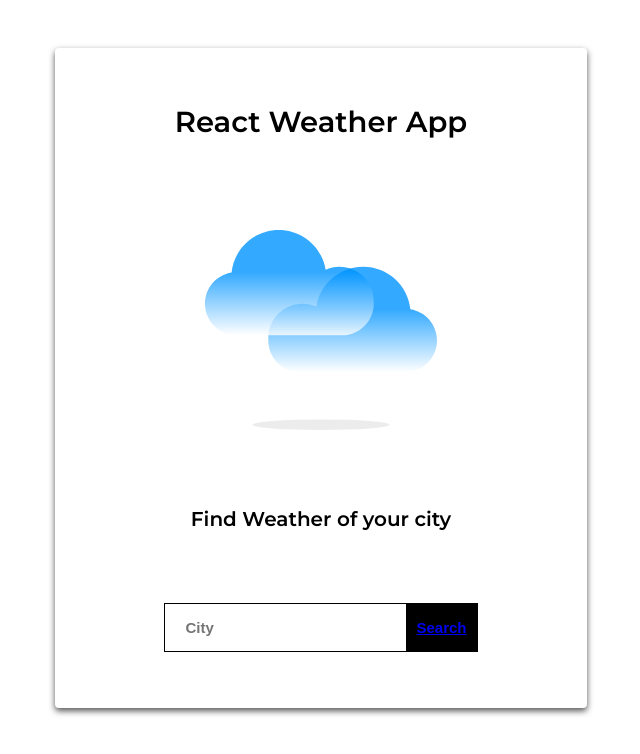
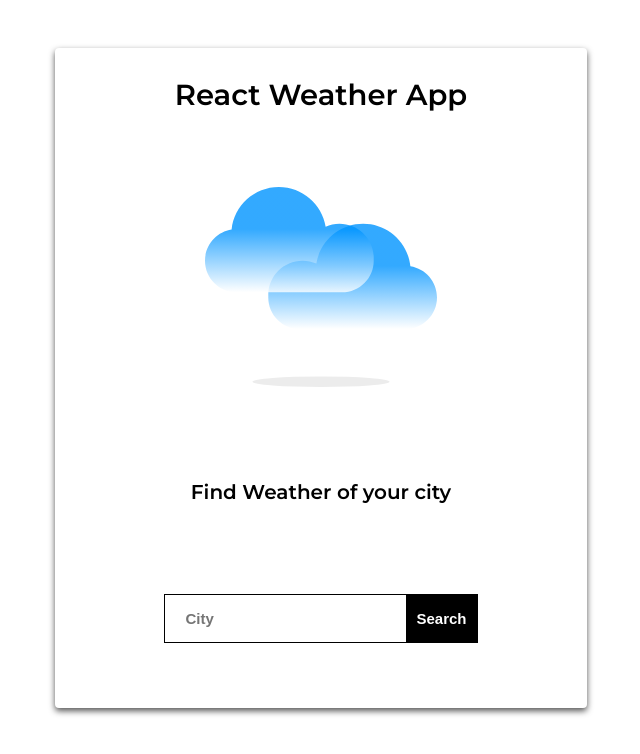
Before and after one commit to darishodzic/Weather-App, a React (Create React App) app: page / in a window 1280 px wide. Shown: the top 754 px of the page, without its empty margins (319-959 px from the left). Built offline with nearby package versions, Linux system fonts and the light colour scheme.

Commit message:
feching from search input

```diff
--- a/src/App.css
+++ b/src/App.css
@@ -55,6 +55,7 @@
 }
 
 .SearchBox button {
+	height: 100%;
 	font-size: 15px;
 	color: white;
 	background-color: black;
--- a/src/App.js
+++ b/src/App.js
@@ -2,31 +2,42 @@ import "./App.css";
 import SearchCity from "./components/SearchCity";
 import Weather from "./components/Weather";
 import { useState } from "react";
+import axios from "axios";
 
-import {
-	Switch,
-	Route,
-} from "react-router-dom";
+import AppLabel from "./components/AppLabel";
 
 function App() {
+	const API_KEY =
+		"f7d02980e1663cdc0ddba0bb1bac2ecc";
 	const [inputValue, setInputvalue] =
 		useState("");
+	const [
+		WeatherData,
+		updateWeatherData,
+	] = useState();
 
+	const fetchWeather = async (e) => {
+		e.preventDefault();
+
+		const response = await axios.get(
+			`https://api.openweathermap.org/data/2.5/weather?q=${inputValue}&appid=${API_KEY}`
+		);
+		updateWeatherData(response.data);
+		console.log(response.data);
+	};
 	return (
 		<div className="App">
-			<Switch>
-				<Route path="/" exact>
-					<SearchCity
-						inputValue={inputValue}
-						setInputvalue={
-							setInputvalue
-						}
-					/>
-				</Route>
-				<Route path="/W" exact>
-					<Weather />
-				</Route>
-			</Switch>
+			<AppLabel />
+			{WeatherData ? (
+				<Weather
+					WeatherData={WeatherData}
+				/>
+			) : (
+				<SearchCity
+					fetchWeather={fetchWeather}
+					setInputvalue={setInputvalue}
+				/>
+			)}
 		</div>
 	);
 }
--- a/src/components/Location.js
+++ b/src/components/Location.js
@@ -1,10 +1,11 @@
 import React from "react";
 import "../App.css";
 
-const Location = () => {
+const Location = ({ WeatherData }) => {
 	return (
 		<div className="Location">
-			London, GB
+			{WeatherData.name},{" "}
+			{WeatherData.sys.country}
 		</div>
 	);
 };
--- a/src/components/SearchBox.js
+++ b/src/components/SearchBox.js
@@ -1,34 +1,24 @@
 import React from "react";
-import { Link } from "react-router-dom";
 const SearchBox = ({
-	inputValue,
 	setInputvalue,
+	fetchWeather,
 }) => {
 	const inputHandler = (e) => {
 		setInputvalue(e.target.value);
-		console.log(inputValue);
-	};
-
-	const searchHandler = (e) => {
-		e.preventDefault();
-		// console.log(inputValue);
-		setInputvalue("");
 	};
 
 	return (
-		<form className="SearchBox">
+		<form
+			className="SearchBox"
+			onSubmit={fetchWeather}
+		>
 			<input
 				onChange={inputHandler}
 				type="text"
 				placeholder="City"
 			/>
-			<button
-				onClick={searchHandler}
-				type="submit"
-			>
-				<Link to={inputValue}>
-					Search
-				</Link>
+			<button type="submit">
+				Search
 			</button>
 		</form>
 	);
--- a/src/components/SearchCity.js
+++ b/src/components/SearchCity.js
@@ -1,21 +1,19 @@
 import React from "react";
 import ImgMain from "./ImgMain";
 import WeatherInfo from "./WeatherInfo";
-import AppLabel from "./AppLabel";
 import "../App.css";
 import SearchBox from "./SearchBox";
 
 const SearchCity = ({
-	inputValue,
 	setInputvalue,
+	fetchWeather,
 }) => {
 	return (
 		<div className="SearchCity">
-			<AppLabel />
 			<ImgMain />
 			<WeatherInfo />
 			<SearchBox
-				inputValue={inputValue}
+				fetchWeather={fetchWeather}
 				setInputvalue={setInputvalue}
 			/>
 		</div>
--- a/src/components/Weather.js
+++ b/src/components/Weather.js
@@ -1,16 +1,20 @@
 import React from "react";
-import AppLabel from "./AppLabel";
 import WeatherCondition from "./WeatherCondition";
 import Location from "./Location";
 import WeatherResult from "./WeatherResult";
 
-const Weather = () => {
+const Weather = ({ WeatherData }) => {
 	return (
 		<div className="Weather">
-			<AppLabel />
-			<WeatherCondition />
-			<Location />
-			<WeatherResult />
+			<WeatherCondition
+				WeatherData={WeatherData}
+			/>
+			<Location
+				WeatherData={WeatherData}
+			/>
+			<WeatherResult
+				WeatherData={WeatherData}
+			/>
 		</div>
 	);
 };
--- a/src/components/WeatherCondition.js
+++ b/src/components/WeatherCondition.js
@@ -1,14 +1,28 @@
 import React from "react";
 import "../App.css";
 
-const WeatherCondition = () => {
+const WeatherCondition = ({
+	WeatherData,
+}) => {
 	return (
 		<div className="WeatherCondition">
 			<span>
-				<span>30 C</span> | Cloudy
+				<span>
+					{Math.round(
+						(WeatherData.main.temp -
+							273.15) *
+							10
+					) / 10}{" "}
+					C
+				</span>{" "}
+				|{" "}
+				{
+					WeatherData.weather[0]
+						.description
+				}
 			</span>
 			<img
-				src="/icons/perfect-day.svg"
+				src={`https://openweathermap.org/img/w/${WeatherData.weather[0].icon}.png`}
 				alt=""
 			/>
 		</div>
```
